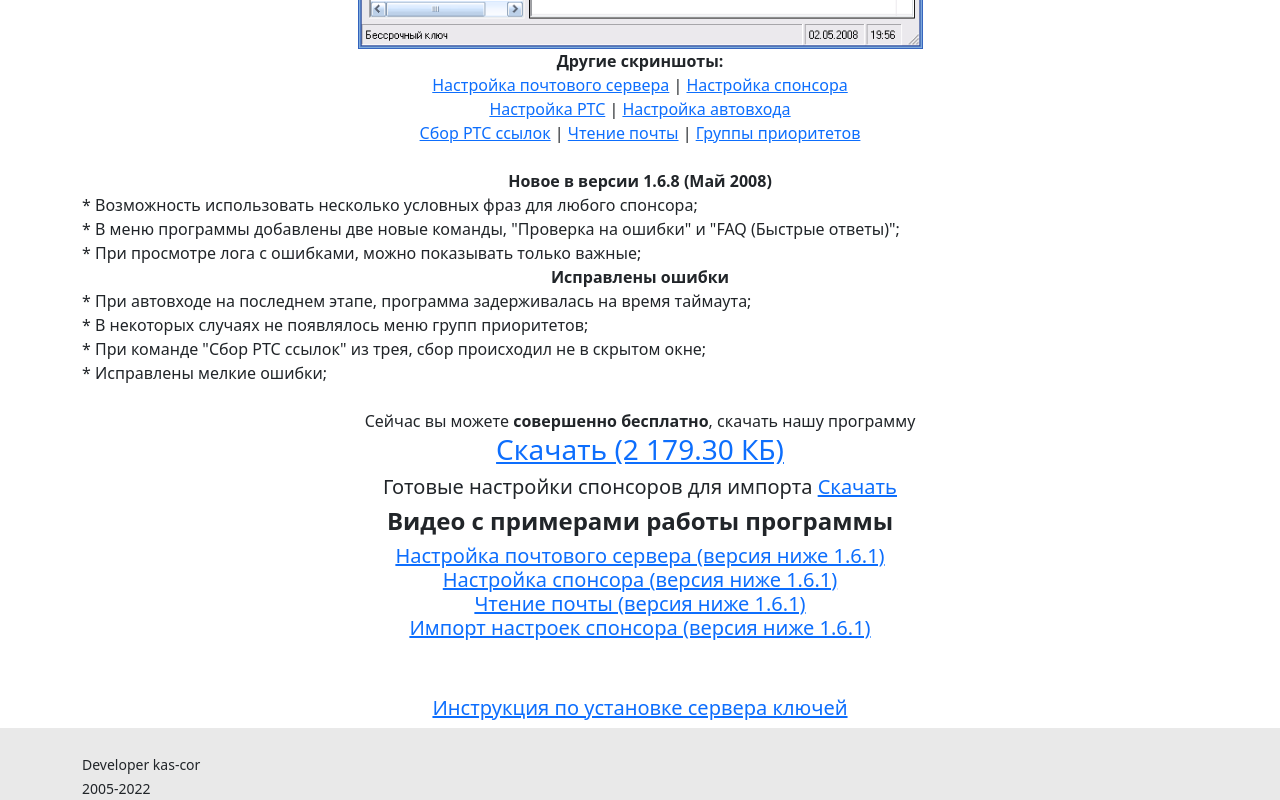
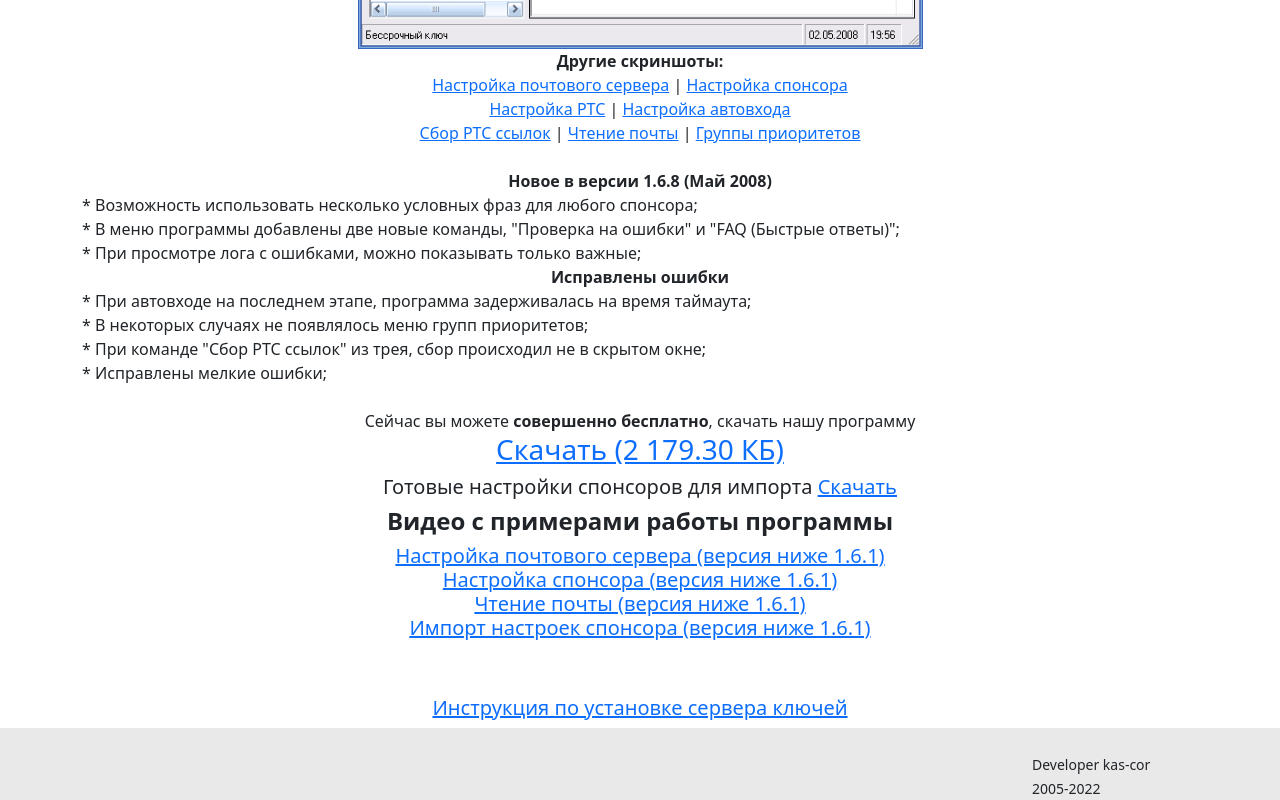
Before and after one commit to paidmailsreader/paidmailsreader, a website: page docs/index.html in a window 1280 px wide. Shown: the part 1518-2318 px from the top of the page. Drawn offline with nearby package versions, Linux system fonts and the light colour scheme; some packages are replaced by stand-ins of ours; a script that the page names is missing.

Commit message:
fix: footer

```diff
--- a/docs/index.html
+++ b/docs/index.html
@@ -27,7 +27,11 @@
     <script async src="https://www.googletagmanager.com/gtag/js?id=G-SBZ59MBGVY"></script>
     <script>
         window.dataLayer = window.dataLayer || [];
-        function gtag(){dataLayer.push(arguments);}
+
+        function gtag() {
+            dataLayer.push(arguments);
+        }
+
         gtag('js', new Date());
 
         gtag('config', 'G-SBZ59MBGVY');
@@ -213,8 +217,10 @@
 <!-- Footer -->
 <div class="footer footer-ground">
     <div class="container">
-        <div class="col-md-10"></div>
-        <div class="col-md-2 developer"><br/><small>Developer kas-cor<br/>2005-2022</small></div>
+        <div class="row">
+            <div class="col-md-10"></div>
+            <div class="col-md-2 developer"><br/><small>Developer kas-cor<br/>2005-2022</small></div>
+        </div>
     </div>
 </div>
 <!-- .Footer -->
```
Also changed, not shown: docs/faq.html (+4 -2 lines).
